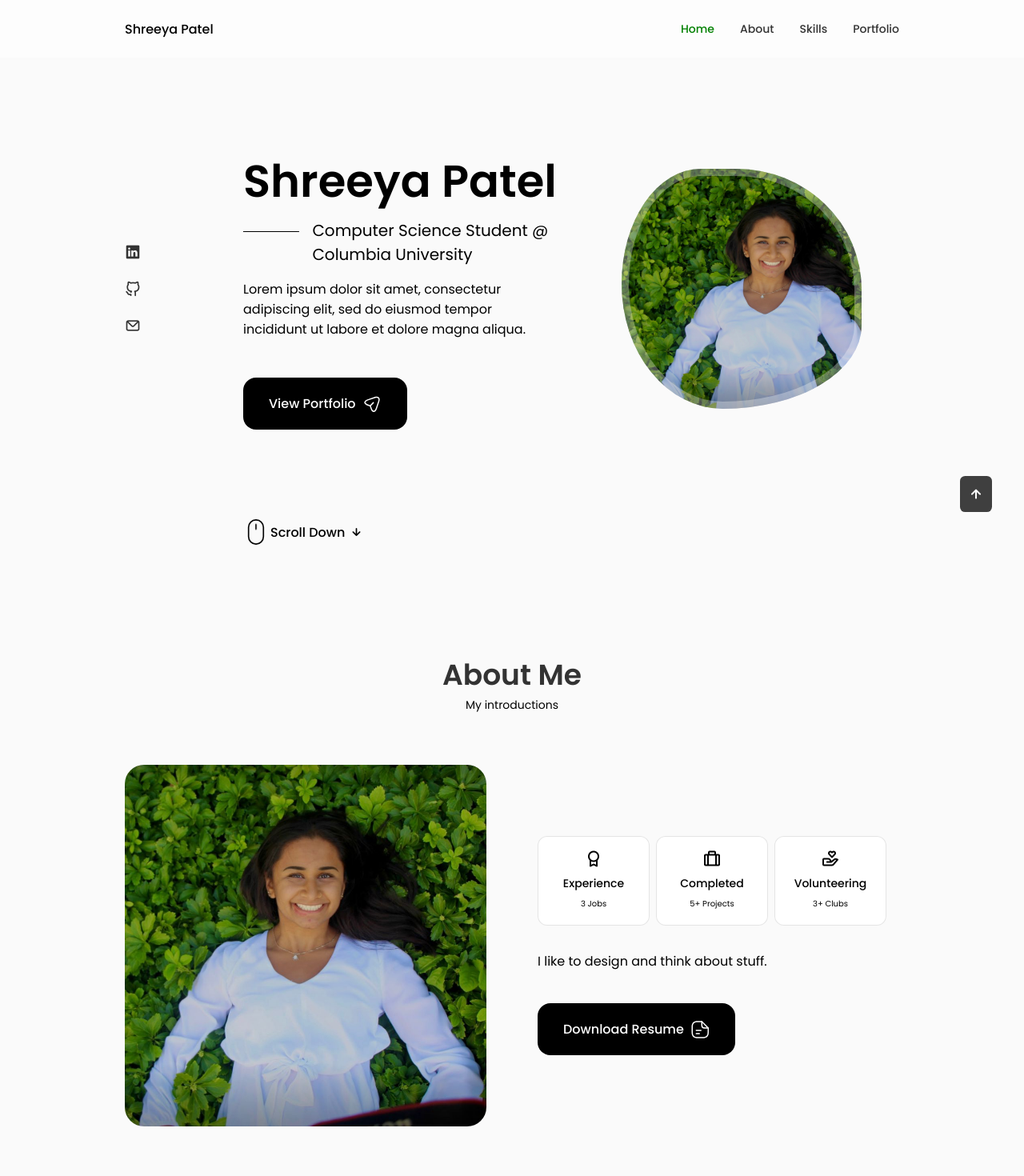
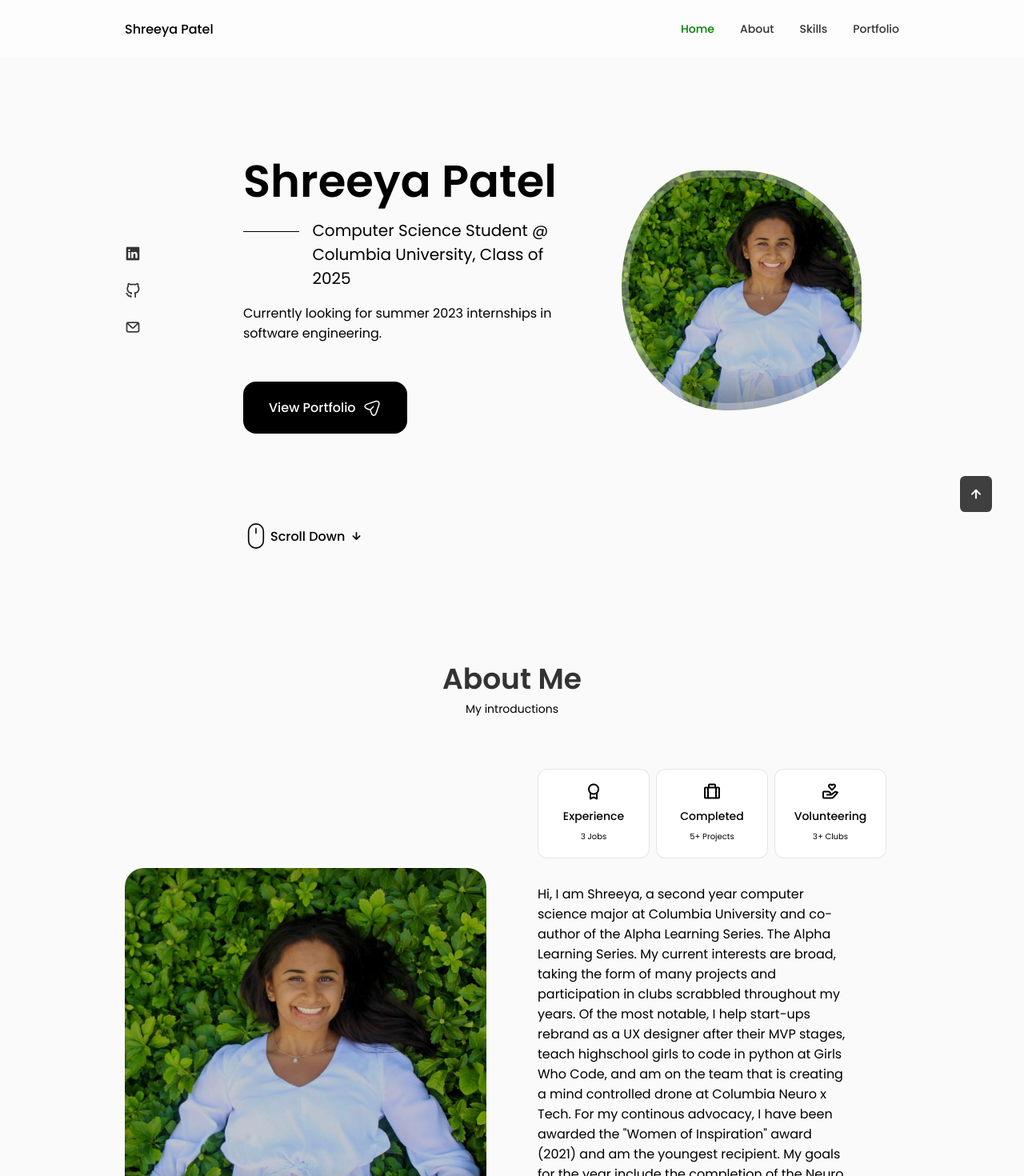
Before and after one commit to shreeyapatell/shreeyapatel.github.io, a React (Create React App) app: page / in a window 1280 px wide. Shown: the top 1470 px of the page at 80% size. Built offline with nearby package versions, Linux system fonts and the light colour scheme.

Commit message:
updates to text

```diff
--- a/package.json
+++ b/package.json
@@ -1,6 +1,6 @@
 {
   "name": "personalwebsite",
-  "homepage": "http://shreeyapatell.github.io/shreeyapatell.github.io",
+  "homepage": "https://shreeyapatell.github.io",
   "version": "0.1.0",
   "private": false,
   "dependencies": {
--- a/src/components/about/About.js
+++ b/src/components/about/About.js
@@ -15,7 +15,16 @@ const About = () => {
             <div className='about__data'>
             <Info/>
 
-            <p className='about__description'>I like to design and think about stuff.</p>
+            <p className='about__description'>
+            Hi, I am Shreeya, a second year computer science major at Columbia University and co-author of the Alpha Learning Series.
+            The Alpha Learning Series. My current interests are broad, taking the form of many projects and participation in clubs scrabbled throughout my years.
+            Of the most notable, I help start-ups rebrand as a UX designer after their MVP stages, teach highschool girls to code in python at Girls Who Code,
+            and am on the team that is creating a mind controlled drone at Columbia Neuro x Tech. For my continous advocacy, I have been awarded the
+            "Women of Inspiration" award (2021) and am the youngest recipient.
+            My goals for the year include the completion of the Neuro x Tech project and am currently looking for
+            summer 2023 internships in software engineering!
+
+            </p>
 
             <a download="" href={CV} className='button button--flex' > Download Resume
                 <svg
--- a/src/components/home/Data.js
+++ b/src/components/home/Data.js
@@ -7,9 +7,9 @@ const Data = () => {
 
         </h1>
 
-        <h3 className='home__subtitle'> Computer Science Student @ Columbia University</h3>
+        <h3 className='home__subtitle'> Computer Science Student @ Columbia University, Class of 2025</h3>
         <p className='home__description'>
-        Lorem ipsum dolor sit amet, consectetur adipiscing elit, sed do eiusmod tempor incididunt ut labore et dolore magna aliqua.
+        Currently looking for summer 2023 internships in software engineering.
         </p>
 
         <a href='#portfolio' className='button button--flex'>
```
